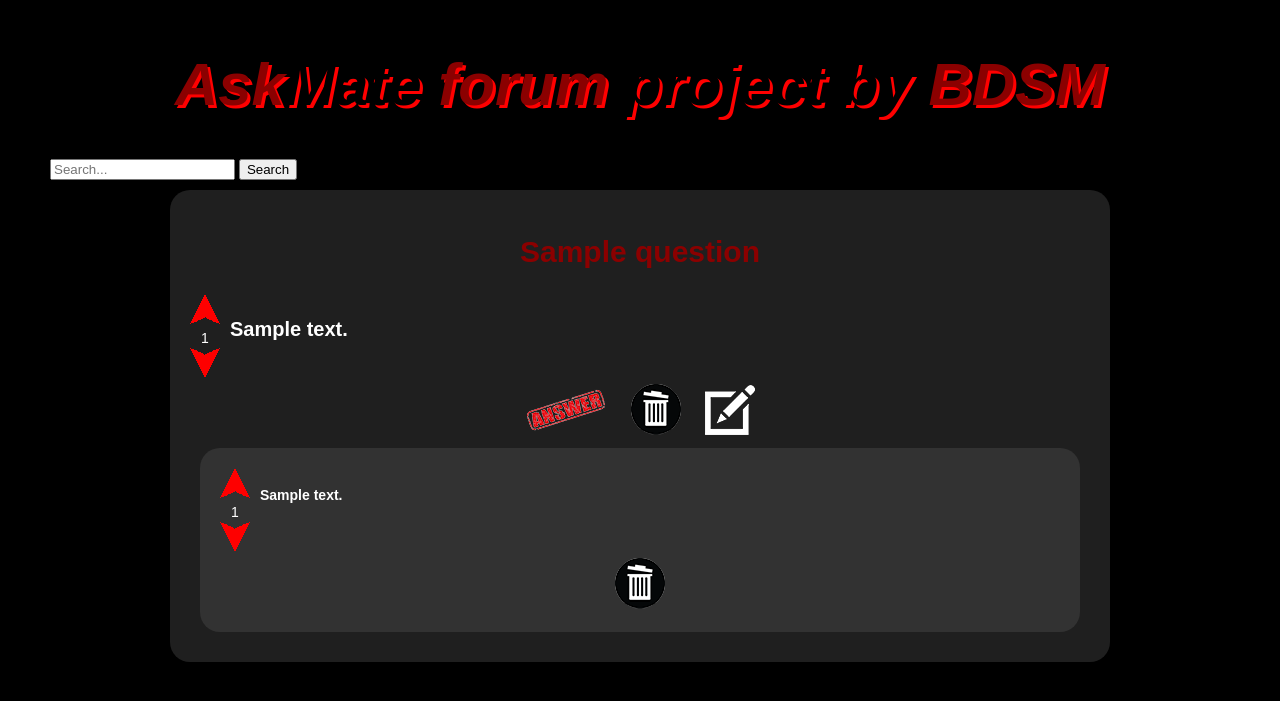
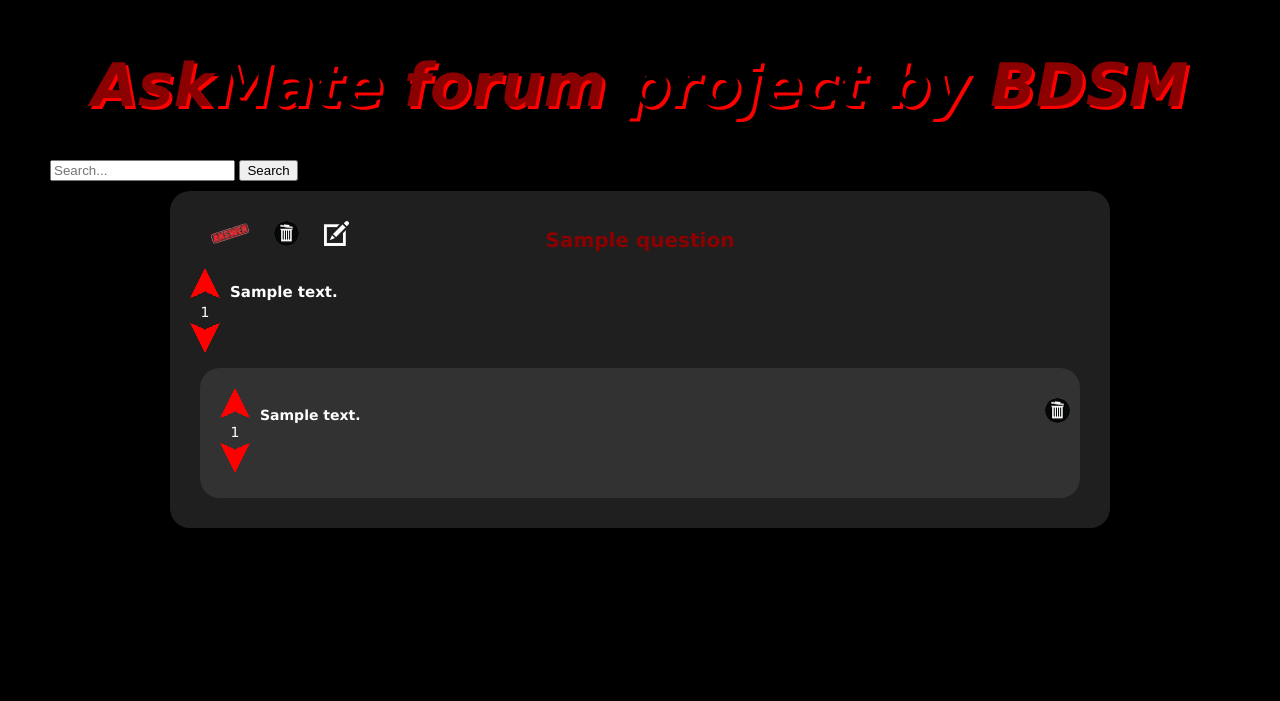
Before and after one commit to Maretzky85/AskMateDM, a Flask app: page /question/1 in a window 1280 px wide. Shown: the top 701 px of the page. Run offline with Flask 2, Linux system fonts and the light colour scheme; a database or web service that is not in the repository returns one stand-in record (values such as "Sample title"); some libraries are stand-ins or nearby versions.

Commit message:
layout changes

```diff
--- a/static/main.css
+++ b/static/main.css
@@ -1,5 +1,5 @@
 body {
-    font-family: arial, helvetica, sans-serif;
+    font-family: verdana, arial, helvetica, sans-serif;
     font-size: 14px;
     background-color: black;
     color: white;
@@ -19,7 +19,7 @@ a:hover {
 
 h2 {
     text-align: center;
-    font-size:30px;
+    font-size:20px;
 }
 
 button {
@@ -28,8 +28,7 @@ button {
 
 h3 {
     text-align: justify;
-    font-size: 20px;
-    line-height:30px;
+    font-size: 15px;;
 }
 
 .header {
@@ -61,12 +60,21 @@ h3 {
     display: grid;
 }
 
+.answer_buttons {
+    display: inline;
+    margin: 10px;
+    position: absolute;
+    right: 200px;
+}
+
 .buttons {
     display: inline;
-    margin: auto;
+    margin: 10px;
+    position: absolute;
 }
 div.buttons > a {
     margin: 10px;
+
 }
 .vote {
     display: grid;
--- a/templates/list.html
+++ b/templates/list.html
@@ -12,7 +12,19 @@
     {% for question in questions %}
 
         <div class="content">
+
+                {% if question_id %}
+                <div class="buttons">
+                    <a href="/question/{{question['id']}}/new-answer"><img width=40px height=25px src="{{ url_for('static', filename='answer.png') }}"></a>
+
+                    <a href="/question/{{question['id']}}/delete"><img width=25px height=25px src="{{ url_for('static', filename='Trash.png') }}"></a>
+
+                    <a href="/question/{{question['id']}}/edit"><img width=25px height=25px src="{{ url_for('static', filename='edit.png') }}"></a>
+                </div>
+                {% endif %}
+
             <a href="/question/{{question['id']}}"><h2> {{ question["title"] }}</h2></a>
+
             <div class="message-box">
                 <div class="vote">
                         <a href="/question/{{question['id']}}/vote-up"><img src="{{ url_for('static', filename='1arrow_up.png') }}"></a>
@@ -34,15 +46,7 @@
             </div>
 
 
-                {% if question_id %}
-                    <div class="buttons">
-                        <a href="/question/{{question['id']}}/new-answer"><img src="{{ url_for('static', filename='answer.png') }}"></a>
-
-                        <a href="/question/{{question['id']}}/delete"><img src="{{ url_for('static', filename='Trash.png') }}"></a>
-
-                        <a href="/question/{{question['id']}}/edit"><img src="{{ url_for('static', filename='edit.png') }}"></a>
-                    </div>
-                {% else %}
+                {% if not question_id %}
                     <p>Answers: {{ question["answer_number"] }} <br>
                     Submited: {{question["submission_time"] }} <br>
                     Viewed: {{ question["view_number"] }} times</p>
@@ -66,8 +70,8 @@
                         <h4>{{ answer["message"] }}</h4>
                         </div>
 
-                        <div class="buttons">
-                            <a href="/answer/{{answer['id']}}/delete"><img src="{{ url_for('static', filename='Trash.png') }}"></a>
+                        <div class="answer_buttons">
+                            <a href="/answer/{{answer['id']}}/delete"><img width="25px" height="25px" src="{{ url_for('static', filename='Trash.png') }}"></a>
                         </div>
                     </div>
                     {% endif %}
```
